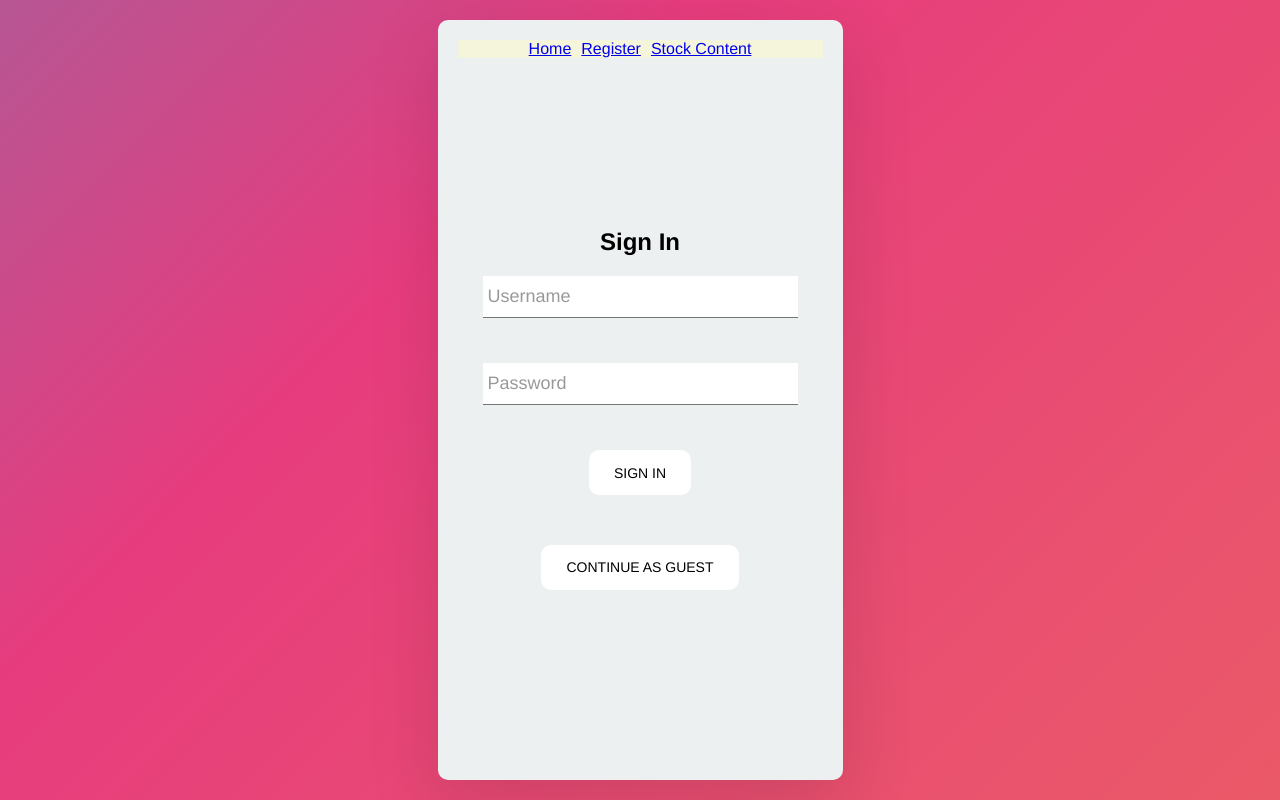
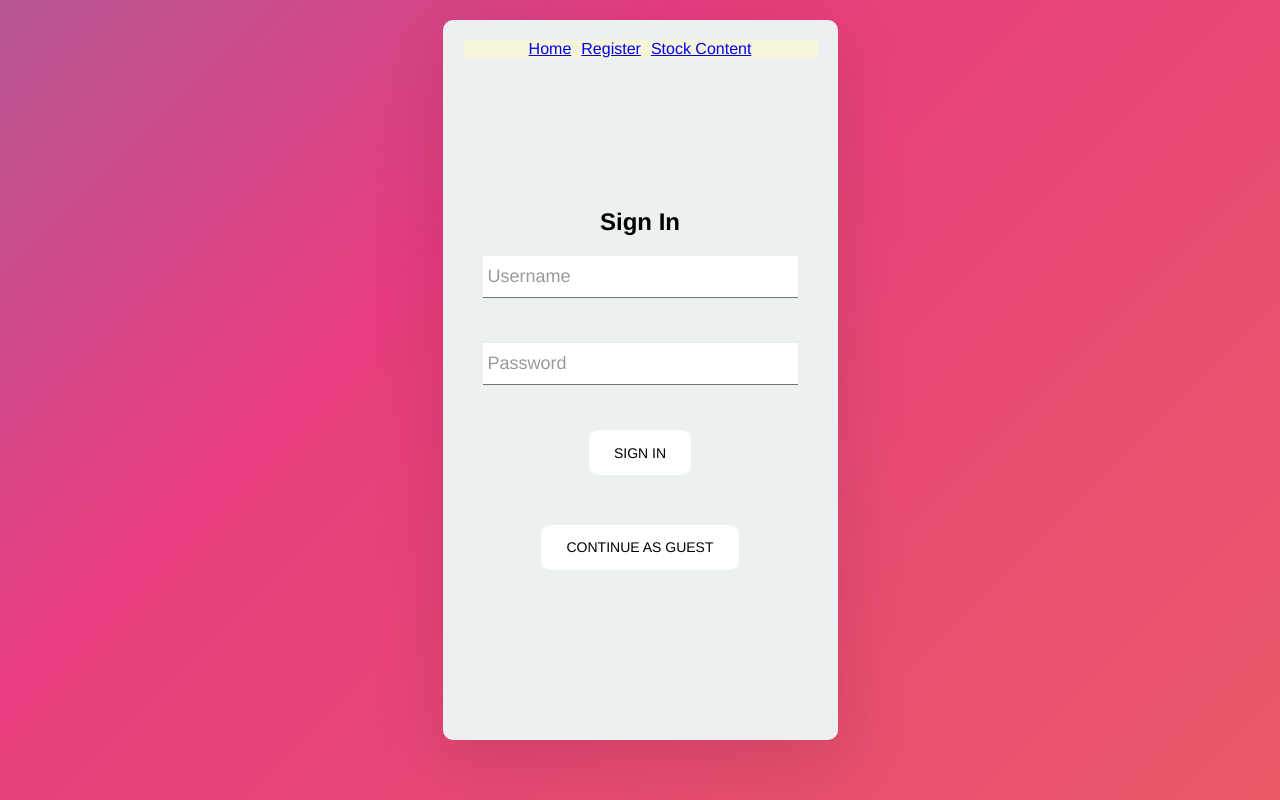
Before and after one commit to bchh325/trading-site, a React (Create React App) app: page /#/ in a window 1280 px wide. Built offline with nearby package versions, Linux system fonts and the light colour scheme; no server answers; what aws-amplify would draw is missing.

Commit message:
minor styling fixes

```diff
--- a/src/App.css
+++ b/src/App.css
@@ -33,8 +33,8 @@ html {
   display: flex;
   flex-direction: column;
   margin-top: 20px;
-  max-width: 90%;
-  max-height: 90%;
+  max-width: 85%;
+  max-height: 85%;
   background-color: #ecf0f1;
   box-shadow: rgba(0, 0, 0, 0.116) 0px 22px 70px 4px;
   border-radius: 10px;
--- a/src/components/css_modules/Login.module.css
+++ b/src/components/css_modules/Login.module.css
@@ -1,5 +1,5 @@
 .login-container {
-    margin: 25px 25px;
+    margin: 20px 20px;
 }
 
 .login-label {
--- a/src/components/css_modules/Register.module.css
+++ b/src/components/css_modules/Register.module.css
@@ -1,5 +1,5 @@
 .register-container {
-    margin: 25px 25px;
+    margin: 20px 20px;
 }
 
 .register-label {
```
